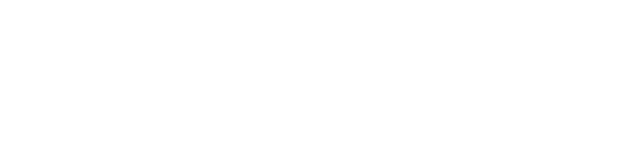
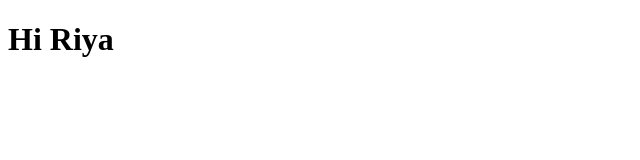
Before and after one commit to Nikhitha212/project1, a plain HTML site: page index.html in a window 1280 px wide. Shown: the whole page, without its empty margins (0-640 px from the left). Drawn offline with Linux system fonts and the light colour scheme.

```diff
--- a/index.html
+++ b/index.html
@@ -6,6 +6,6 @@
     <title>Document</title>
 </head>
 <body>
-
+    <h1>Hi Riya</h1>
 </body>
 </html>
```
